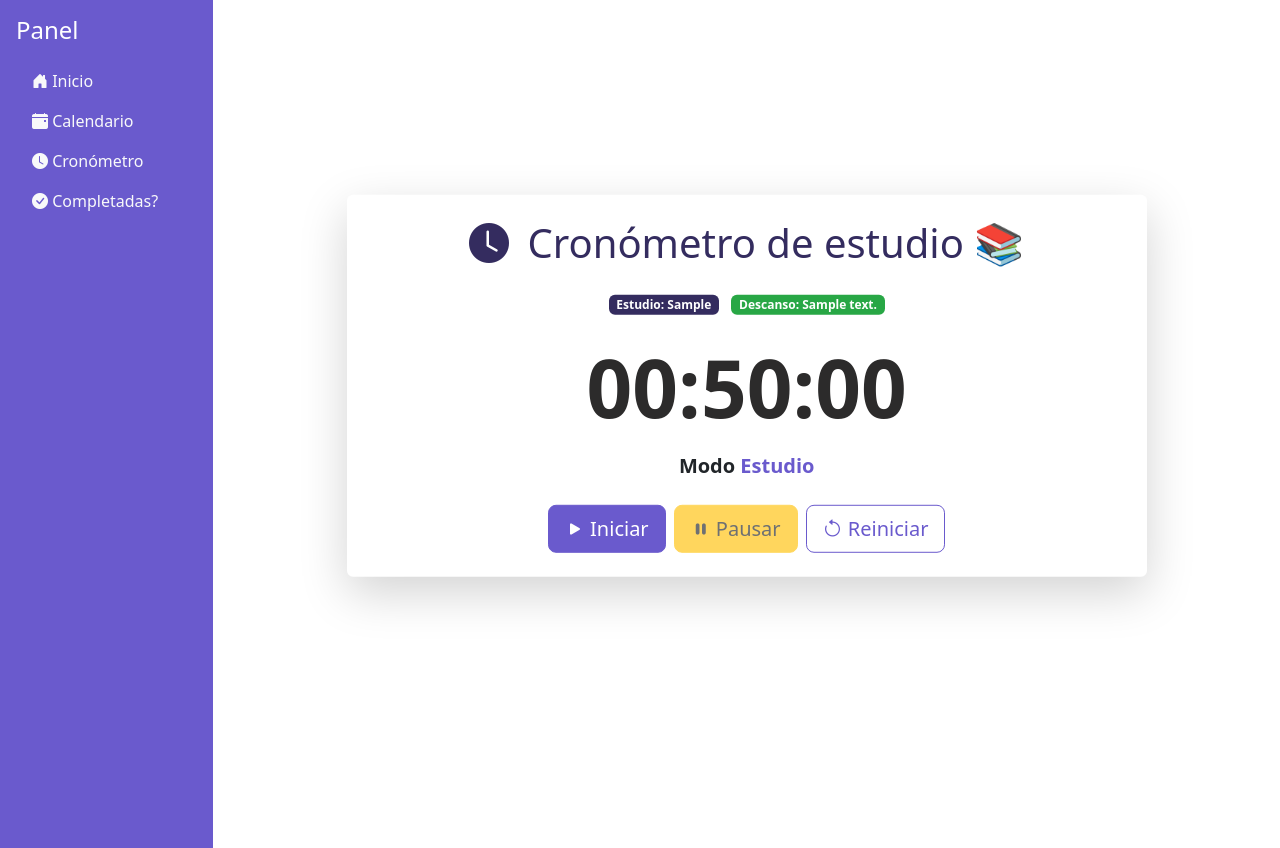
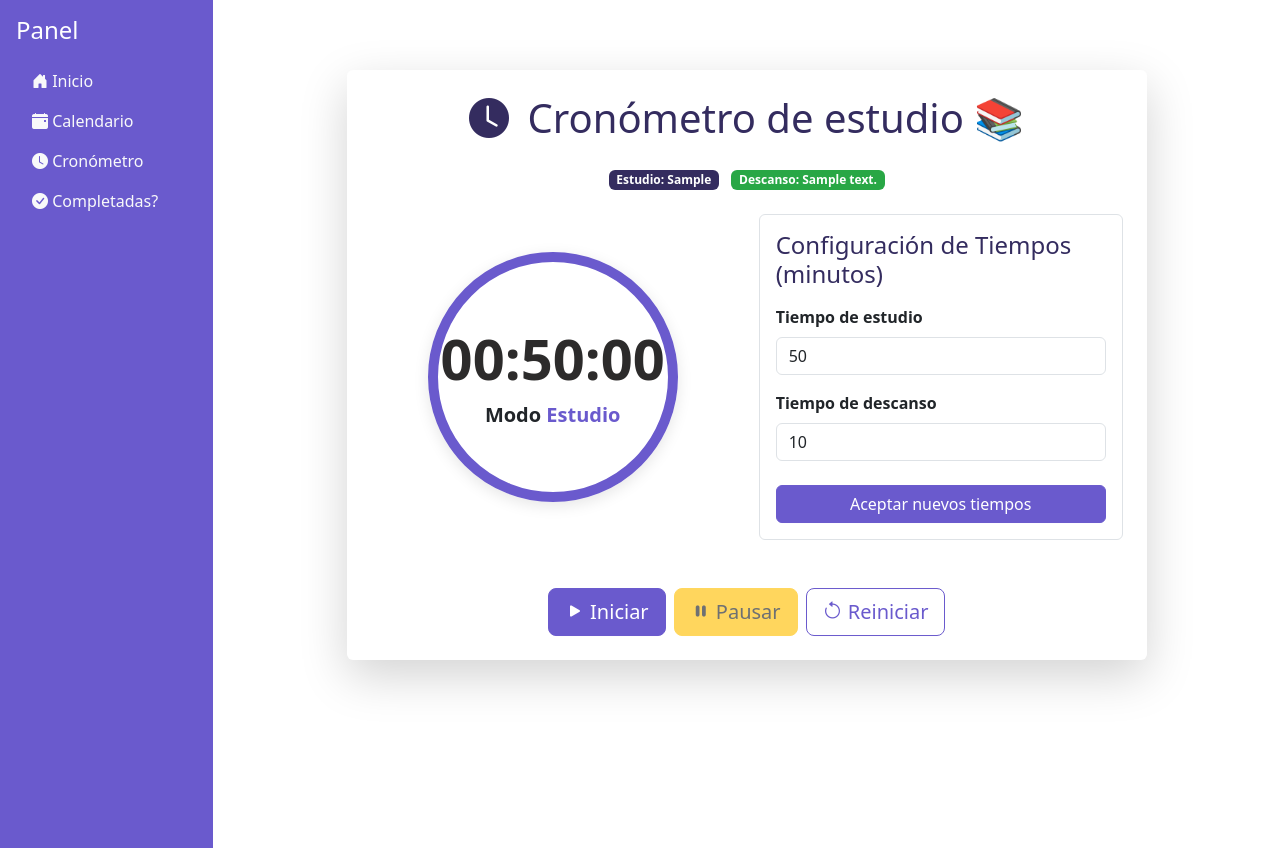
Before and after one commit to Nadia-Carrasco1/DueDate-, a Django app: template Interfaz/templates/cronometro_page.html in a window 1280 px wide. Shown: the part 56-904 px from the top of the page. Run offline with Django 5.2, Linux system fonts and the light colour scheme; the template is opened without the code that fills it: most values are stand-ins (such as "Sample title", 1, 10 or a date in 2020); some libraries are stand-ins or nearby versions.

Commit message:
Ingresar tiempo de estudio y descanso desde la pagina

```diff
--- a/Interfaz/templates/cronometro_page.html
+++ b/Interfaz/templates/cronometro_page.html
@@ -29,36 +29,14 @@
         }
 
         /* Cronómetro */
-        .text-main-violet {
-            color: #6a5acd !important;
-        }
-        .text-main-black {
-            color: rgb(44, 43, 43) !important;
-        }
-        .btn-main-violet {
-            background-color: #6a5acd !important;
-            border-color: #6a5acd !important;
-            color: #fff !important;
-        }
-        .btn-outline-main-violet {
-            color: #6a5acd !important;
-            border-color: #6a5acd !important;
-        }
-
-        .text-dark-violet {
-            color: #342c5f !important;
-        }
-        .bg-dark-violet {
-            background-color: #342c5f !important;
-            color: #fff !important;
-        }
-        .bg-green {
-            background-color: #28a745 !important;
-            color: #fff !important;
-        }
-        .text-green {
-            color: #28a745 !important;
-        }
+        .text-main-violet { color: #6a5acd !important; }
+        .text-main-black { color: rgb(44, 43, 43) !important; }
+        .btn-main-violet { background-color: #6a5acd !important; border-color: #6a5acd !important; color: #fff !important; }
+        .btn-outline-main-violet { color: #6a5acd !important; border-color: #6a5acd !important; }
+        .text-dark-violet { color: #342c5f !important; }
+        .bg-dark-violet { background-color: #342c5f !important; color: #fff !important; }
+        .bg-green { background-color: #28a745 !important; color: #fff !important; }
+        .text-green { color: #28a745 !important; }
 
         .btn-main-violet:hover, .btn-main-violet:focus {
             background-color: #342c5f !important;
@@ -69,6 +47,27 @@
 
         .nudge-up {
             transform: translateY(-10%);
+        }
+
+        .cronometro-circular {
+            width: 250px;
+            height: 250px;
+            border: 10px solid #6a5acd;
+            border-radius: 50%;
+            display: flex;
+            flex-direction: column;
+            justify-content: center;
+            align-items: center;
+            box-shadow: 0 4px 15px rgba(0, 0, 0, 0.1);
+            margin: 0 auto;
+        }
+        .cronometro-circular #tiempo-visor {
+            font-size: 3.5rem;
+        }
+
+        .cronometro-circular #modo-actual {
+            margin-bottom: 0 !important;
+            font-size: 1.2rem;
         }
     </style>
 
@@ -85,14 +84,42 @@
             <span class="badge bg-green">Descanso: {{ page.tiempo_descanso }}</span>
         </p>
 
-            <div class="text-center mb-3">
-                <h2 id="tiempo-visor" class="display-1 fw-semibold text-main-black">00:00:00</h2>
+        <div class="row align-items-center mb-5">
+
+            <div class="col-md-6 text-center mb-4 mb-md-0">
+                <div class="cronometro-circular">
+                    <h2 id="tiempo-visor" class="fw-semibold text-main-black">00:00:00</h2>
+                    <p id="modo-actual" class="fs-5 fw-semibold">
+                        Modo <span class="text-main-violet" id="modo">Estudio</span>
+                    </p>
+                </div>
             </div>
 
-            <p id="modo-actual" class="text-center fs-5 fw-semibold mb-4">
-                Modo <span class="text-main-violet" id="modo">Estudio</span>
-            </p>
+            <div class="col-md-6">
 
+                <div class="p-3 border rounded">
+                    <h4 class="mb-3 text-dark-violet">Configuración de Tiempos (minutos)</h4>
+
+                    <div class="mb-3">
+                        <label for="input-estudio" class="form-label fw-semibold">Tiempo de estudio</label>
+                        <input type="number" class="form-control" id="input-estudio" min="1"
+                               value="{{ page.tiempo_estudio.total_seconds|default:3000|floatformat:0 }}">
+                    </div>
+
+                    <div class="mb-3">
+                        <label for="input-descanso" class="form-label fw-semibold">Tiempo de descanso</label>
+                        <input type="number" class="form-control" id="input-descanso" min="1"
+                               value="{{ page.tiempo_descanso.total_seconds|default:600|floatformat:0 }}">
+                    </div>
+
+                    <div class="d-grid">
+                        <button id="btn-aceptar" class="btn btn-main-violet mt-2">
+                            Aceptar nuevos tiempos
+                        </button>
+                    </div>
+                </div>
+            </div>
+        </div>
         <div class="d-grid gap-2 d-md-flex justify-content-md-center">
 
             <button id="btn-iniciar" class="btn btn-lg btn-main-violet">
@@ -106,11 +133,14 @@
             <button id="btn-reiniciar" class="btn btn-lg btn-outline-main-violet">
                 <i class="bi bi-arrow-counterclockwise"></i> Reiniciar
             </button>
+        </div>
 
-            </div>
     <script>
-        const tiempoEstudioInicial = {{ page.tiempo_estudio.total_seconds|default:3000|floatformat:0 }}; // 50 minutos
-        const tiempoDescansoInicial = {{ page.tiempo_descanso.total_seconds|default:600|floatformat:0 }}; // 10 minutos
+        const tiempoEstudioBase = {{ page.tiempo_estudio.total_seconds|default:3000|floatformat:0 }};
+        const tiempoDescansoBase = {{ page.tiempo_descanso.total_seconds|default:600|floatformat:0 }};
+
+        let tiempoEstudioInicial = tiempoEstudioBase;
+        let tiempoDescansoInicial = tiempoDescansoBase;
 
         let estaCorriendo = false;
         let esModoEstudio = true;
@@ -119,13 +149,12 @@
 
         const visorTiempo = document.getElementById('tiempo-visor');
         const visorModo = document.getElementById('modo-actual');
-        console.log(visorModo.textContent);
         const btnIniciar = document.getElementById('btn-iniciar');
         const btnPausar = document.getElementById('btn-pausar');
         const btnReiniciar = document.getElementById('btn-reiniciar');
-        const modo = document.getElementById('modo');
-
-        const textoDeModo = modo.textContent === 'Estudio' ? 'descanso' : 'estudio';
+        const inputEstudio = document.getElementById('input-estudio');
+        const inputDescanso = document.getElementById('input-descanso');
+        const btnAceptar = document.getElementById('btn-aceptar');        const modo = document.getElementById('modo');
 
         function actualizarVista() {
             const horas = Math.floor(tiempoRestante / 3600);
@@ -149,10 +178,10 @@
 
             if (esModoEstudio) {
                 tiempoRestante = tiempoEstudioInicial;
-                visorModo.innerHTML = "Modo Estudio";
+                visorModo.innerHTML = "Modo <span class='text-main-violet'>Estudio</span>";
             } else {
                 tiempoRestante = tiempoDescansoInicial;
-                visorModo.innerHTML = "Modo Descanso";
+                visorModo.innerHTML = "Modo <span class='text-green'>Descanso</span>";
             }
             actualizarVista();
         }
@@ -186,6 +215,18 @@
             }
         }
 
+         function aceptarTiempos() {
+            const nuevoTiempoEstudioMin = parseInt(inputEstudio.value);
+            const nuevoTiempoDescansoMin = parseInt(inputDescanso.value);
+
+            tiempoEstudioInicial = nuevoTiempoEstudioMin * 60;
+            tiempoDescansoInicial = nuevoTiempoDescansoMin * 60;
+
+            reiniciarTemporizador();
+            iniciarTemporizador();
+            alertify.success(`Tiempos actualizados: Estudio ${nuevoTiempoEstudioMin} min | Descanso ${nuevoTiempoDescansoMin} min`);
+        }
+
         function iniciarTemporizador() {
             if (!estaCorriendo) {
                 estaCorriendo = true;
@@ -208,12 +249,17 @@
             pausarTemporizador();
             esModoEstudio = true;
             tiempoRestante = tiempoEstudioInicial;
+            visorModo.innerHTML = "Modo <span class='text-main-violet'>Estudio</span>";
             actualizarVista();
         }
 
         btnIniciar.addEventListener('click', iniciarTemporizador);
         btnPausar.addEventListener('click', pausarTemporizador);
         btnReiniciar.addEventListener('click', reiniciarTemporizador);
+        btnAceptar.addEventListener('click', aceptarTiempos);
+
+        inputEstudio.value = tiempoEstudioInicial / 60;
+        inputDescanso.value = tiempoDescansoInicial / 60;
 
         actualizarVista();
     </script>
```
Lines whose indentation alone changed are shown as unchanged.
